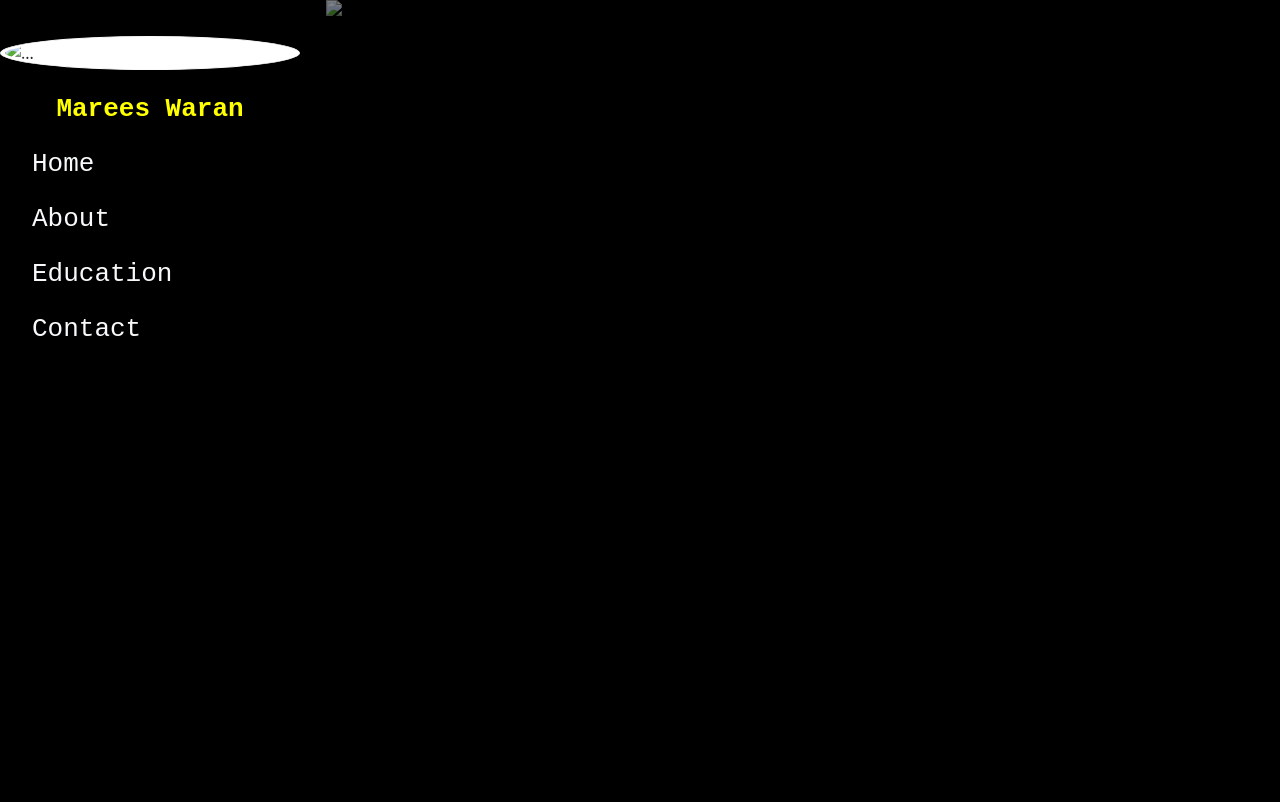
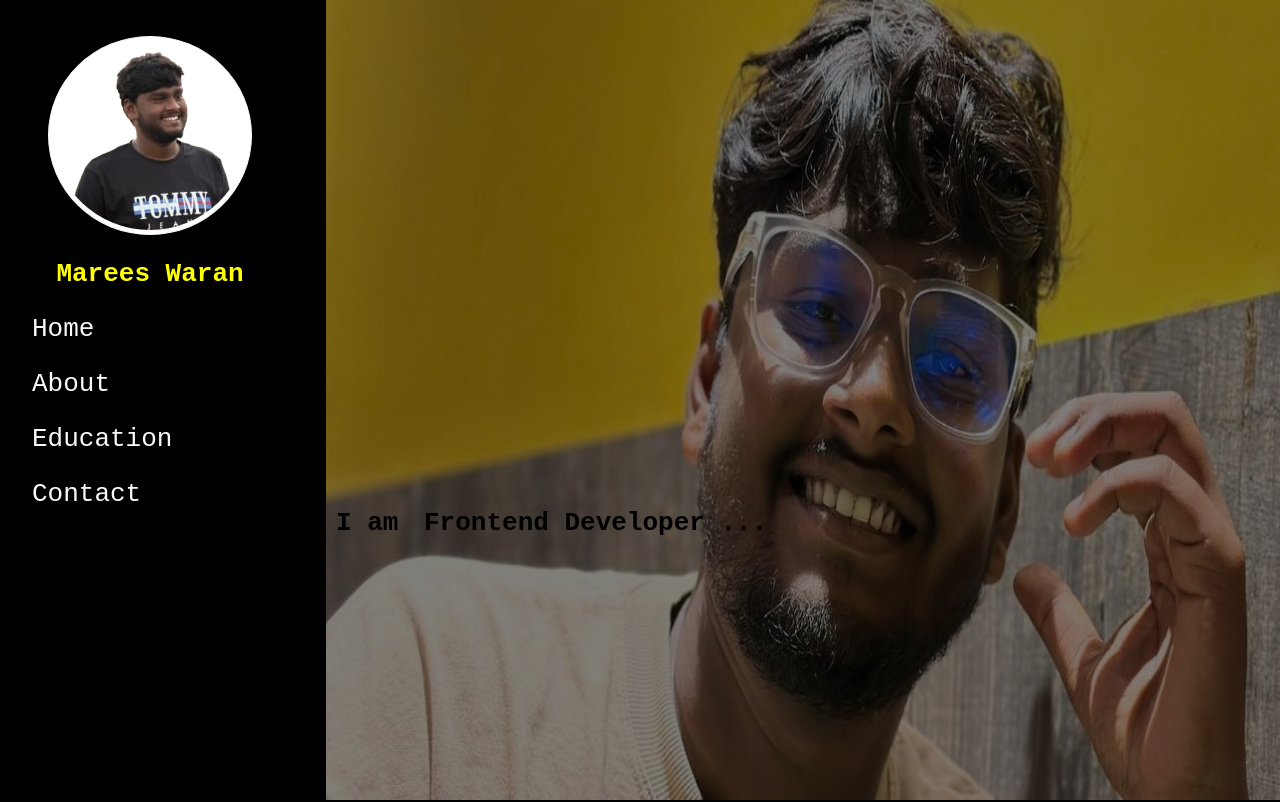
Before and after one commit to Mareeswaran27/Frontend-portfolio, a plain HTML site: page index.html in a window 1280 px wide. Shown: the top 802 px of the page. Drawn offline with nearby package versions, Linux system fonts and the light colour scheme.

Commit message:
Update index.html

```diff
--- a/index.html
+++ b/index.html
@@ -14,7 +14,7 @@
             <section id="sidepage">
                <div class="box">
                   <div>
-                     <img src="images\new1.png" alt="..." class="rounded-circle mx-auto d-block border border-light img-thumbnail mt-3 ">
+                     <img src="new1.png" alt="..." class="rounded-circle mx-auto d-block border border-light img-thumbnail mt-3 ">
                      <label style="color: yellow;display: block;text-align: center;margin-top: 20px;font-family: monospace;font-size: xx-large;font-weight: bold;">Marees Waran</label>
                   </div>
                   <div>
@@ -33,7 +33,7 @@
             <section id="info">
                <div name="Home" class="container1" id="home">
 
-                  <img src="images/side2.jpg"  style="width: 100%;min-height: 100vh;display: flex;align-items: center;justify-content: center;opacity: 0.5;">
+                  <img src="side2.jpg"  style="width: 100%;min-height: 100vh;display: flex;align-items: center;justify-content: center;opacity: 0.5;">
                   <h1 class="top-left " style="margin-top: 500px;margin-left: -6px;font-size: xx-large;" >I am <span id="txtchange"> </span>...</h1>
                </div>
                <script>
```
